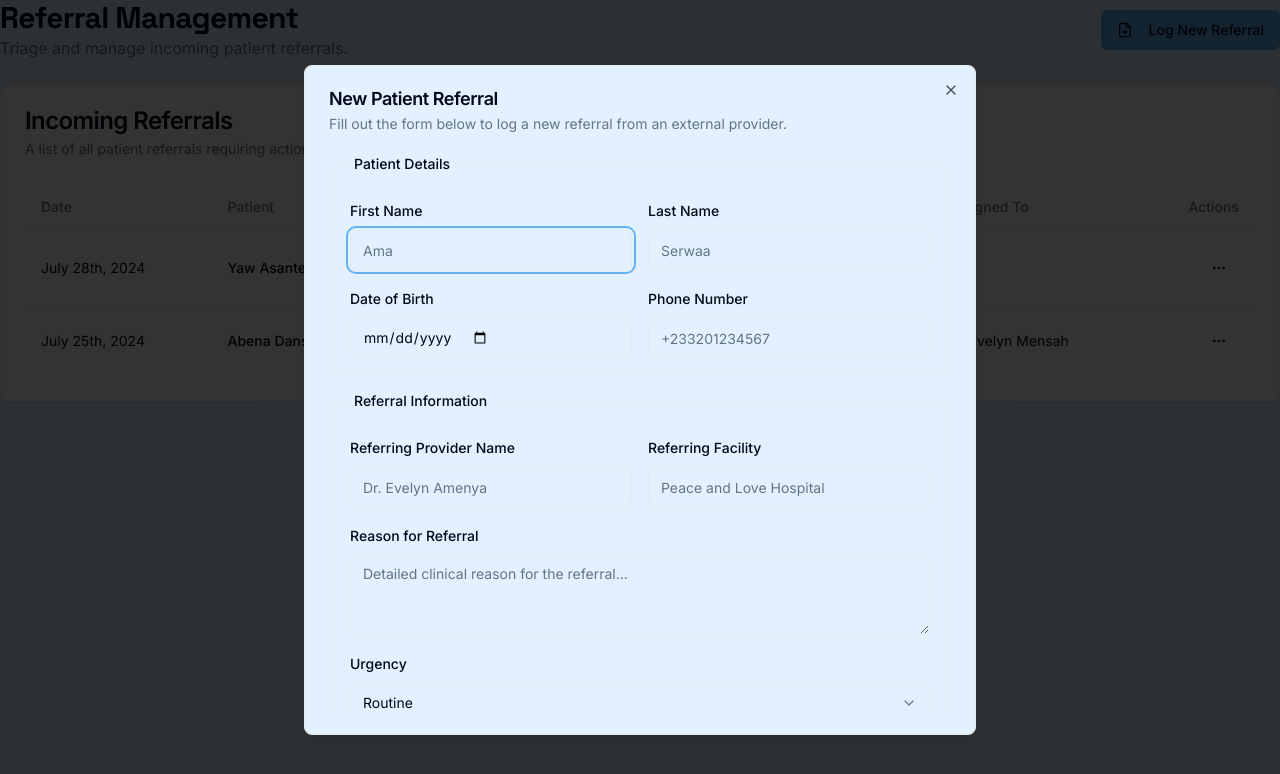
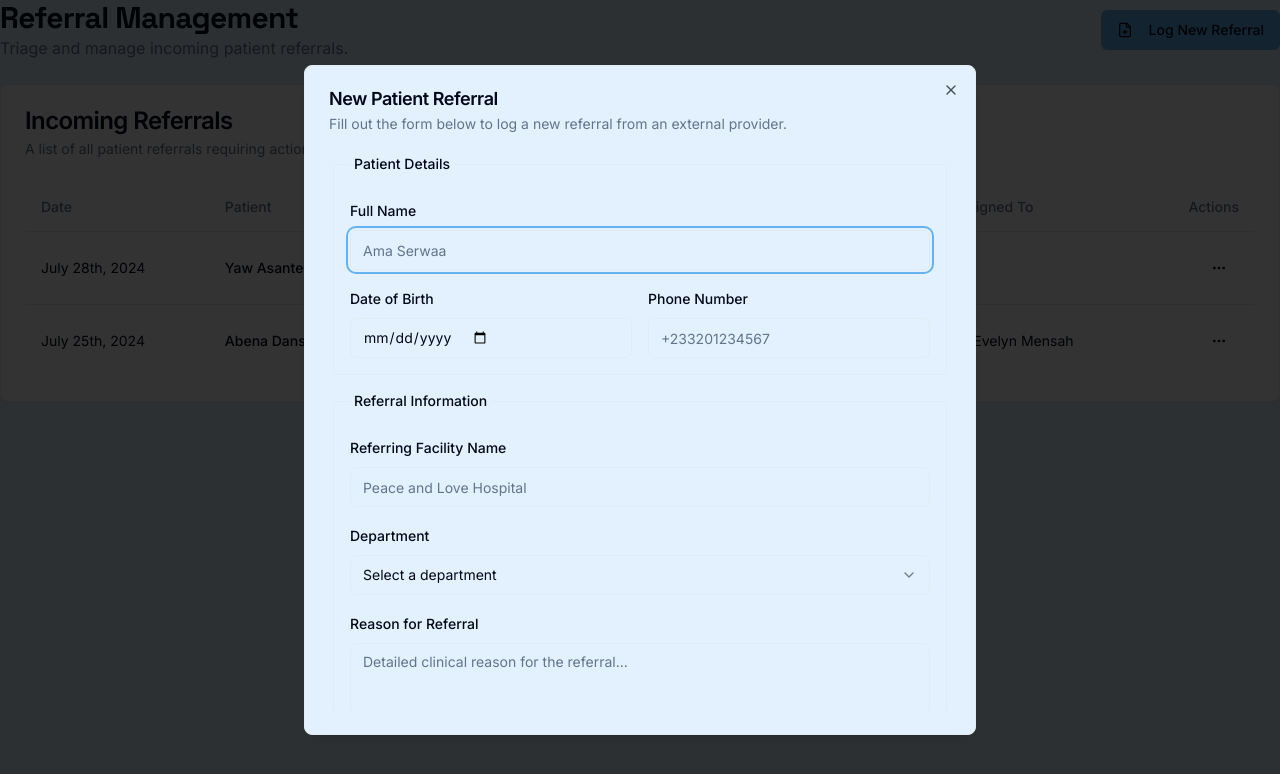
Before and after one commit to jgambrah/GAM_Med, a Next.js app: page /admin/referrals in a window 1280 px wide. Both pictures are taken after a click on the button "Log New Referral". Shown: the top 774 px of the page. Built offline with nearby package versions, Linux system fonts and the light colour scheme; what @genkit-ai/googleai, genkit would draw is missing.

Commit message:
Details:
referrals collection:

Document ID: A unique referralId (strin

```diff
--- a/src/components/dashboard/referral-dashboard.tsx
+++ b/src/components/dashboard/referral-dashboard.tsx
@@ -1,3 +1,4 @@
+
 
 "use client";
 
@@ -8,7 +9,6 @@ import { Dialog, DialogContent, DialogDescription, DialogHeader, DialogTitle, Di
 import { DropdownMenu, DropdownMenuContent, DropdownMenuItem, DropdownMenuTrigger } from "@/components/ui/dropdown-menu";
 import { Table, TableBody, TableCell, TableHead, TableHeader, TableRow } from "@/components/ui/table";
 import { useToast } from "@/hooks/use-toast";
-import { allReferrals } from "@/lib/data";
 import type { Referral, User } from "@/lib/types";
 import { format } from "date-fns";
 import { FilePlus, MoreHorizontal, UserPlus } from "lucide-react";
@@ -16,10 +16,11 @@ import * as React from "react";
 import { ReferralForm } from "./referral-form";
 
 const statusConfig = {
-    "Pending Review": { variant: "secondary" as const, label: "Pending Review" },
+    "Pending": { variant: "secondary" as const, label: "Pending Review" },
     "Assigned": { variant: "default" as const, label: "Assigned" },
-    "Completed": { variant: "outline" as const, label: "Completed" },
-    "Declined": { variant: "destructive" as const, label: "Declined" },
+    "Scheduled": { variant: "default" as const, label: "Scheduled" },
+    "Patient Seen": { variant: "outline" as const, label: "Completed" },
+    "Canceled": { variant: "destructive" as const, label: "Canceled" },
 };
 
 export function ReferralDashboard({ referrals, doctors }: { referrals: Referral[], doctors: User[] }) {
@@ -70,7 +71,7 @@ export function ReferralDashboard({ referrals, doctors }: { referrals: Referral[
                                 <TableHead>Date</TableHead>
                                 <TableHead>Patient</TableHead>
                                 <TableHead>Referring Facility</TableHead>
-                                <TableHead>Urgency</TableHead>
+                                <TableHead>Department</TableHead>
                                 <TableHead>Status</TableHead>
                                 <TableHead>Assigned To</TableHead>
                                 <TableHead className="text-right">Actions</TableHead>
@@ -84,11 +85,9 @@ export function ReferralDashboard({ referrals, doctors }: { referrals: Referral[
                                     return (
                                         <TableRow key={ref.referralId}>
                                             <TableCell>{format(new Date(ref.referralDate), "PPP")}</TableCell>
-                                            <TableCell className="font-medium">{ref.patientFirstName} {ref.patientLastName}</TableCell>
-                                            <TableCell>{ref.referringProviderFacility}</TableCell>
-                                            <TableCell>
-                                                <Badge variant={ref.urgency === 'Urgent' ? 'destructive' : 'secondary'}>{ref.urgency}</Badge>
-                                            </TableCell>
+                                            <TableCell className="font-medium">{ref.patientDetails.fullName}</TableCell>
+                                            <TableCell>{ref.referringProvider.name}</TableCell>
+                                            <TableCell>{ref.referredToDepartment}</TableCell>
                                             <TableCell>
                                                 <Badge variant={config.variant}>{config.label}</Badge>
                                             </TableCell>
--- a/src/components/dashboard/referral-form.tsx
+++ b/src/components/dashboard/referral-form.tsx
@@ -1,3 +1,4 @@
+
 
 "use client";
 
@@ -16,14 +17,12 @@ import { createReferralAction } from "@/lib/actions";
 import { Loader2 } from "lucide-react";
 
 const referralFormSchema = z.object({
-    patientFirstName: z.string().min(2, "First name is too short."),
-    patientLastName: z.string().min(2, "Last name is too short."),
+    patientFullName: z.string().min(2, "Full name is too short."),
     patientDob: z.string().refine(val => !isNaN(Date.parse(val)) && val.length > 0, { message: "Please enter a valid date." }),
     patientPhone: z.string().min(10, "Phone number is too short."),
     referringProviderName: z.string().min(2, "Provider name is required."),
-    referringProviderFacility: z.string().min(3, "Provider facility is required."),
+    referredToDepartment: z.string().min(3, "Department is required."),
     reasonForReferral: z.string().min(10, "Reason for referral is required."),
-    urgency: z.enum(["Routine", "Urgent", "Emergency"]),
     notes: z.string().optional(),
 });
 
@@ -40,14 +39,12 @@ export function ReferralForm({ onFormSubmit }: ReferralFormProps) {
     const form = useForm<ReferralFormValues>({
         resolver: zodResolver(referralFormSchema),
         defaultValues: {
-            patientFirstName: "",
-            patientLastName: "",
+            patientFullName: "",
             patientDob: "",
             patientPhone: "",
             referringProviderName: "",
-            referringProviderFacility: "",
+            referredToDepartment: "",
             reasonForReferral: "",
-            urgency: "Routine",
             notes: "",
         },
     });
@@ -75,14 +72,9 @@ export function ReferralForm({ onFormSubmit }: ReferralFormProps) {
                 <fieldset className="border p-4 rounded-md">
                     <legend className="text-sm font-medium px-1">Patient Details</legend>
                     <div className="space-y-4 mt-2">
-                        <div className="grid grid-cols-1 md:grid-cols-2 gap-4">
-                            <FormField control={form.control} name="patientFirstName" render={({ field }) => (
-                                <FormItem><FormLabel>First Name</FormLabel><FormControl><Input placeholder="Ama" {...field} /></FormControl><FormMessage /></FormItem>
-                            )} />
-                            <FormField control={form.control} name="patientLastName" render={({ field }) => (
-                                <FormItem><FormLabel>Last Name</FormLabel><FormControl><Input placeholder="Serwaa" {...field} /></FormControl><FormMessage /></FormItem>
-                            )} />
-                        </div>
+                        <FormField control={form.control} name="patientFullName" render={({ field }) => (
+                            <FormItem><FormLabel>Full Name</FormLabel><FormControl><Input placeholder="Ama Serwaa" {...field} /></FormControl><FormMessage /></FormItem>
+                        )} />
                         <div className="grid grid-cols-1 md:grid-cols-2 gap-4">
                             <FormField control={form.control} name="patientDob" render={({ field }) => (
                                 <FormItem><FormLabel>Date of Birth</FormLabel><FormControl><Input type="date" {...field} /></FormControl><FormMessage /></FormItem>
@@ -97,28 +89,25 @@ export function ReferralForm({ onFormSubmit }: ReferralFormProps) {
                 <fieldset className="border p-4 rounded-md">
                     <legend className="text-sm font-medium px-1">Referral Information</legend>
                     <div className="space-y-4 mt-2">
-                         <div className="grid grid-cols-1 md:grid-cols-2 gap-4">
-                            <FormField control={form.control} name="referringProviderName" render={({ field }) => (
-                                <FormItem><FormLabel>Referring Provider Name</FormLabel><FormControl><Input placeholder="Dr. Evelyn Amenya" {...field} /></FormControl><FormMessage /></FormItem>
-                            )} />
-                            <FormField control={form.control} name="referringProviderFacility" render={({ field }) => (
-                                <FormItem><FormLabel>Referring Facility</FormLabel><FormControl><Input placeholder="Peace and Love Hospital" {...field} /></FormControl><FormMessage /></FormItem>
-                            )} />
-                        </div>
-                        <FormField control={form.control} name="reasonForReferral" render={({ field }) => (
-                            <FormItem><FormLabel>Reason for Referral</FormLabel><FormControl><Textarea placeholder="Detailed clinical reason for the referral..." {...field} /></FormControl><FormMessage /></FormItem>
+                        <FormField control={form.control} name="referringProviderName" render={({ field }) => (
+                            <FormItem><FormLabel>Referring Facility Name</FormLabel><FormControl><Input placeholder="Peace and Love Hospital" {...field} /></FormControl><FormMessage /></FormItem>
                         )} />
-                        <FormField control={form.control} name="urgency" render={({ field }) => (
-                            <FormItem><FormLabel>Urgency</FormLabel>
+                        <FormField control={form.control} name="referredToDepartment" render={({ field }) => (
+                            <FormItem><FormLabel>Department</FormLabel>
                                 <Select onValueChange={field.onChange} defaultValue={field.value}>
-                                    <FormControl><SelectTrigger><SelectValue placeholder="Select urgency level" /></SelectTrigger></FormControl>
+                                    <FormControl><SelectTrigger><SelectValue placeholder="Select a department" /></SelectTrigger></FormControl>
                                     <SelectContent>
-                                        <SelectItem value="Routine">Routine</SelectItem>
-                                        <SelectItem value="Urgent">Urgent</SelectItem>
-                                        <SelectItem value="Emergency">Emergency</SelectItem>
+                                        <SelectItem value="Cardiology">Cardiology</SelectItem>
+                                        <SelectItem value="Neurology">Neurology</SelectItem>
+                                        <SelectItem value="Oncology">Oncology</SelectItem>
+                                        <SelectItem value="Orthopedics">Orthopedics</SelectItem>
+                                        <SelectItem value="General Surgery">General Surgery</SelectItem>
                                     </SelectContent>
                                 </Select><FormMessage />
                             </FormItem>
+                        )} />
+                        <FormField control={form.control} name="reasonForReferral" render={({ field }) => (
+                            <FormItem><FormLabel>Reason for Referral</FormLabel><FormControl><Textarea placeholder="Detailed clinical reason for the referral..." {...field} /></FormControl><FormMessage /></FormItem>
                         )} />
                          <FormField control={form.control} name="notes" render={({ field }) => (
                             <FormItem><FormLabel>Additional Notes (Optional)</FormLabel><FormControl><Textarea placeholder="Any other relevant information..." {...field} /></FormControl><FormMessage /></FormItem>
--- a/src/lib/actions.ts
+++ b/src/lib/actions.ts
@@ -62,14 +62,12 @@ const markBedAsCleanSchema = z.object({
 });
 
 const referralFormSchema = z.object({
-    patientFirstName: z.string().min(2, "First name is too short."),
-    patientLastName: z.string().min(2, "Last name is too short."),
+    patientFullName: z.string().min(2, "Full name is too short."),
     patientDob: z.string().refine(val => !isNaN(Date.parse(val)), { message: "Please enter a valid date." }),
     patientPhone: z.string().min(10, "Phone number is too short."),
     referringProviderName: z.string().min(2, "Provider name is required."),
-    referringProviderFacility: z.string().min(3, "Provider facility is required."),
+    referredToDepartment: z.string().min(3, "Department is required."),
     reasonForReferral: z.string().min(10, "Reason for referral is required."),
-    urgency: z.enum(["Routine", "Urgent", "Emergency"]),
     notes: z.string().optional(),
 });
 
@@ -496,17 +494,19 @@ export async function createReferralAction(values: z.infer<typeof referralFormSc
         const newReferralId = await generateReferralId();
         const newReferral: Referral = {
             referralId: newReferralId,
-            patientFirstName: values.patientFirstName,
-            patientLastName: values.patientLastName,
-            patientDob: new Date(values.patientDob),
-            patientPhone: values.patientPhone,
-            referringProviderName: values.referringProviderName,
-            referringProviderFacility: values.referringProviderFacility,
+            patientDetails: {
+                fullName: values.patientFullName,
+                dob: new Date(values.patientDob),
+                contactPhone: values.patientPhone,
+            },
+            referringProvider: {
+                name: values.referringProviderName,
+            },
             reasonForReferral: values.reasonForReferral,
-            urgency: values.urgency,
+            referredToDepartment: values.referredToDepartment,
             notes: values.notes,
             referralDate: new Date(),
-            status: 'Pending Review',
+            status: 'Pending',
             createdAt: new Date(),
             updatedAt: new Date(),
         };
@@ -517,7 +517,7 @@ export async function createReferralAction(values: z.infer<typeof referralFormSc
 
         return {
             success: true,
-            message: `New referral for ${values.patientFirstName} ${values.patientLastName} has been created with ID ${newReferralId}.`,
+            message: `New referral for ${values.patientFullName} has been created with ID ${newReferralId}.`,
             referralId: newReferralId
         };
     } catch (error: any) {
--- a/src/lib/data.ts
+++ b/src/lib/data.ts
@@ -209,32 +209,40 @@ export const allAppointments: Appointment[] = [
 export const allReferrals: Referral[] = [
   {
     referralId: 'REF-001',
-    patientFirstName: 'Yaw',
-    patientLastName: 'Asante',
-    patientDob: new Date('1965-03-12'),
-    patientPhone: '+233271234567',
-    referringProviderName: 'Dr. Anna Miller',
-    referringProviderFacility: 'Korle Bu Clinic',
+    patientDetails: {
+      fullName: 'Yaw Asante',
+      dob: new Date('1965-03-12'),
+      contactPhone: '+233271234567',
+    },
+    referringProvider: {
+      name: 'Korle Bu Clinic',
+      contactPerson: 'Dr. Anna Miller',
+    },
     referralDate: new Date('2024-07-28'),
     reasonForReferral: 'Persistent headaches and dizziness, requires neurological assessment.',
-    urgency: 'Urgent',
-    status: 'Pending Review',
+    referredToDepartment: 'Neurology',
+    status: 'Pending',
     createdAt: new Date(),
     updatedAt: new Date(),
   },
   {
     referralId: 'REF-002',
-    patientFirstName: 'Abena',
-    patientLastName: 'Danso',
-    patientDob: new Date('1999-08-02'),
-    patientPhone: '+233209876543',
-    referringProviderName: 'Dr. Ben Carter',
-    referringProviderFacility: '37 Military Hospital',
+    patientId: 'P-240821-0002', // This patient already exists
+    patientDetails: {
+        fullName: 'Abena Danso',
+        dob: new Date('1999-08-02'),
+        contactPhone: '+233209876543',
+    },
+    referringProvider: {
+        name: '37 Military Hospital',
+        contactPerson: 'Dr. Ben Carter',
+    },
     referralDate: new Date('2024-07-25'),
     reasonForReferral: 'Follow-up cardiology consultation after recent ECG.',
-    urgency: 'Routine',
+    referredToDepartment: 'Cardiology',
     status: 'Assigned',
     assignedToDoctorId: 'doc1',
+    appointmentId: 'app4', // Hypothetical future appointment
     createdAt: new Date(),
     updatedAt: new Date(),
   }
```
Also changed, not shown: src/lib/types.ts (+20 -12 lines).
